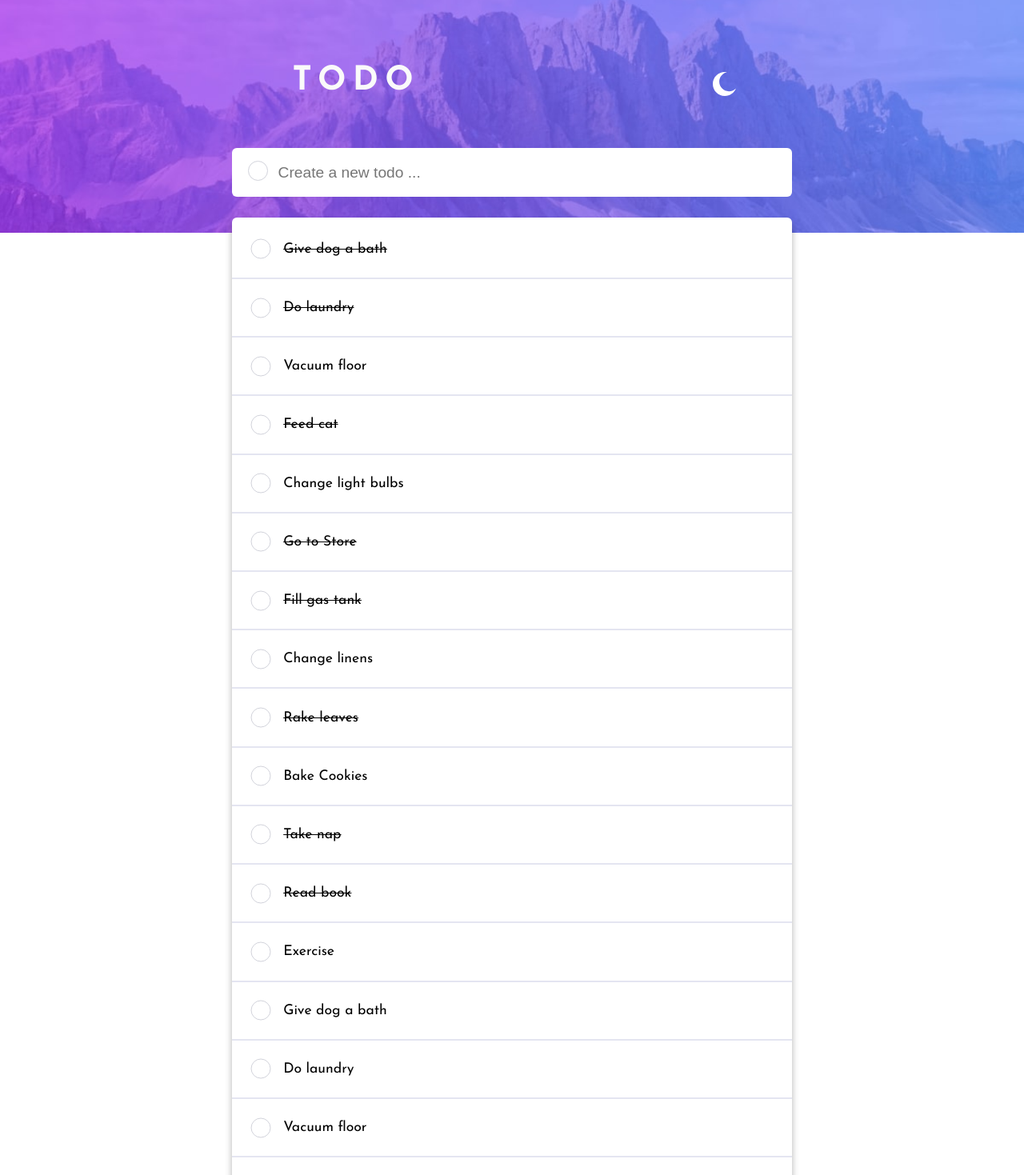
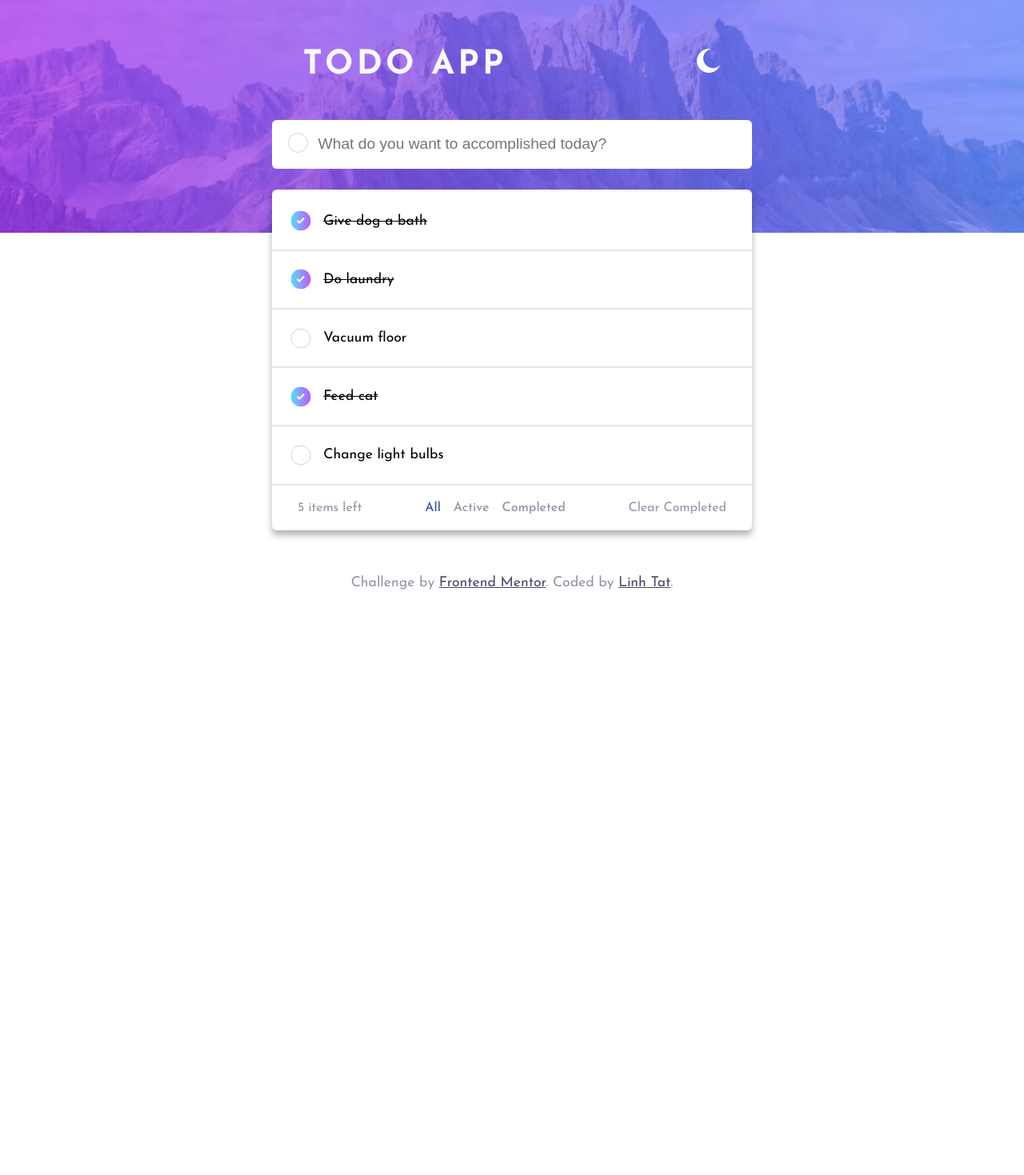
Before and after one commit to linhtat2000/todo-app, a React (Create React App) app: page / in a window 1280 px wide. Shown: the part 29-1498 px from the top of the page at 80% size. After the commit the page ends 800 px from the top, so only its background shows below. Built offline with nearby package versions, Linux system fonts and the light colour scheme.

Commit message:
add delete todo

```diff
--- a/src/App.jsx
+++ b/src/App.jsx
@@ -2,45 +2,56 @@ import React, { useState } from "react";
 
 import moon from "./images/icon-moon.svg";
 import sun from "./images/icon-sun.svg";
-import check from "./images/icon-check.svg";
 import data from "./data.json";
 import TodoList from "./components/TodoList";
+import TodoForm from "./components/todo-item/TodoForm";
 
 import "./app.css";
 
 const App = () => {
-  let todoList = [];
-  const [todo, setTodo] = useState(data);
-
-  const handleEnter = (e) => {
-    if (e.key === "Enter") {
-      addTodo(e.currentTarget.value);
-    }
-  };
-
-  const addTodo = (item) => {
-    todoList.push(item);
-    console.log("entered", todoList);
-    setTodo("");
-  };
-
-  const handleChange = (e) => {
-    setTodo(e.currentTarget.value);
-  };
+  const [todoList, setTodoList] = useState(data);
 
   const handleCheck = (id) => {
-    let mapped = todo.map((task) => {
+    let mapped = todoList.map((task) => {
       return task.id === Number(id)
         ? { ...task, complete: !task.complete }
         : { ...task };
     });
-    setTodo(mapped);
+    setTodoList(mapped);
+  };
+
+  const addTask = (task) => {
+    let newList = [...todoList];
+    newList = [
+      ...newList,
+      {
+        id: todoList.length + 1,
+        task,
+        complete: false,
+      },
+    ];
+    setTodoList(newList);
+  };
+
+  const handleDelete = (index) => {
+    let newList = [...todoList];
+    newList.splice(index, 1);
+    setTodoList([...newList]);
+    todoList.length--;
+    console.log(todoList, index);
+  };
+
+  const handleClearCompletedTask = () => {
+    let filtered = todoList.filter((task) => {
+      return !task.complete;
+    });
+    setTodoList(filtered);
   };
 
   return (
     <div className="app">
       <div className="hero">
-        <h1 className="heading">todo</h1>
+        <h1 className="heading">todo app</h1>
         <img
           src={moon}
           alt="Moon icon, Click to enable dark theme"
@@ -49,35 +60,25 @@ const App = () => {
       </div>
 
       <main className="container">
-        <div className="input-field">
-          {/* <button type="submit"> */}
-          <img
-            src={check}
-            alt="check icon to add todo"
-            className="check-icon input-icon"
-          />
-          {/* </button> */}
-          <input
-            type="text"
-            name="text"
-            className="input"
-            placeholder="Create a new todo ..."
-            onChange={handleChange}
-            onKeyPress={handleEnter}
-          />
-        </div>
+        <TodoForm addTask={addTask} />
         <div className="wrapper">
           <div className="todo-list">
-            <TodoList todoList={todo} handleCheck={handleCheck} />
+            <TodoList
+              todoList={todoList}
+              handleCheck={handleCheck}
+              handleDelete={handleDelete}
+            />
           </div>
           <div className="info">
-            <div className="items-left">5 items left</div>
+            <div className="items-left">{todoList.length} items left</div>
             <div className="filter">
               <p className="active">All</p>
               <p>Active</p>
               <p>Completed</p>
             </div>
-            <div className="clear">Clear Completed</div>
+            <div className="clear" onClick={handleClearCompletedTask}>
+              Clear Completed
+            </div>
           </div>
         </div>
       </main>
--- a/src/app.css
+++ b/src/app.css
@@ -30,7 +30,7 @@
   background-size: cover;
   background-repeat: no-repeat;
   display: flex;
-  justify-content: space-around;
+  justify-content: space-evenly;
   align-items: center;
   padding: 0 8em;
 }
@@ -38,43 +38,20 @@
 .heading {
   font-size: 2.6rem;
   text-transform: uppercase;
-  letter-spacing: 0.2em;
+  letter-spacing: 0.1em;
   color: var(--lt-grey-10-clr);
-  margin-top: -1.4em;
-  margin-left: 1em;
+  margin-top: -2.4em;
 }
 
 .theme-toggle {
   width: 30px;
-  margin-top: -3em;
-  margin-right: 2em;
+  margin-top: -6.2em;
   cursor: pointer;
 }
 
 .container {
-  width: 700px;
-  margin: -6em auto 4em;
-}
-
-.input-field {
-  position: relative;
-}
-
-.check-icon.input-icon {
-  position: absolute;
-  top: 16px;
-  left: 20px;
-  cursor: pointer;
-}
-
-.input {
-  width: 100%;
-  padding: 1em 3em;
-  border-radius: 6px;
-  outline: none;
-  border-style: none;
-  font-size: 1.2rem;
-  color: var(--lt-grey-blue-50-clr);
+  width: 600px;
+  margin: -8em auto 4.5em;
 }
 
 .wrapper {
@@ -91,7 +68,6 @@
 }
 
 .check-icon {
-  /* background: var(--check-bg-clr); */
   border: 1.5px solid var(--lt-grey-blue-30-clr);
   border-radius: 50%;
   display: block;
@@ -99,12 +75,6 @@
   height: 25px;
   object-fit: none;
   cursor: pointer;
-}
-
-.delete-icon {
-  cursor: pointer;
-  object-fit: contain;
-  margin-left: 1.2em;
 }
 
 .info {
@@ -140,7 +110,7 @@
   position: relative;
   left: 0;
   right: 0;
-  bottom: 1em;
+  bottom: 1.25em;
   color: var(--lt-grey-blue-40-clr);
   text-align: center;
 }
--- a/src/components/TodoList.jsx
+++ b/src/components/TodoList.jsx
@@ -1,10 +1,18 @@
 import TodoItem from "./todo-item/TodoItem";
 
-const TodoList = ({ todoList, handleCheck }) => {
+const TodoList = ({ todoList, handleCheck, handleDelete }) => {
   return (
     <ul>
-      {todoList.map((item) => {
-        return <TodoItem key={item.id} todo={item} handleCheck={handleCheck} />;
+      {todoList.map((item, index) => {
+        return (
+          <TodoItem
+            key={item.id}
+            index={index}
+            todo={item}
+            handleCheck={handleCheck}
+            handleDelete={handleDelete}
+          />
+        );
       })}
     </ul>
   );
--- /dev/null
+++ b/src/components/todo-item/TodoForm.jsx
@@ -0,0 +1,41 @@
+import { useState } from "react";
+
+import check from "../../images/icon-check.svg";
+
+import "./todoForm.css";
+
+const TodoForm = ({ addTask }) => {
+  const [input, setInput] = useState("");
+
+  const handleChange = (e) => {
+    setInput(e.currentTarget.value);
+  };
+
+  const handleSubmit = (e) => {
+    e.preventDefault();
+    addTask(input);
+    setInput("");
+  };
+
+  return (
+    <form onSubmit={handleSubmit}>
+      <div className="input-field">
+        <img
+          src={check}
+          alt="check icon to add todo"
+          className="check-icon input-icon"
+          onClick={handleSubmit}
+        />
+        <input
+          type="text"
+          value={input}
+          placeholder="What do you want to accomplished today?"
+          onChange={handleChange}
+          className="input"
+        />
+      </div>
+    </form>
+  );
+};
+
+export default TodoForm;
--- a/src/components/todo-item/TodoItem.jsx
+++ b/src/components/todo-item/TodoItem.jsx
@@ -4,22 +4,35 @@ import cross from "../../images/icon-cross.svg";
 import check from "../../images/icon-check.svg";
 import "./todoItem.css";
 
-const TodoItem = ({ todo, handleCheck }) => {
+const TodoItem = ({ todo, index, handleCheck, handleDelete }) => {
   const handleClick = (e) => {
     e.preventDefault();
     handleCheck(e.currentTarget.nextElementSibling.id);
   };
 
+  const deleteTask = (index) => {
+    handleDelete(index);
+  };
+
   return (
     <div className="todo-item">
       <div className="border-gradient-wrapper" onClick={handleClick}>
-        <img src={check} alt="check icon to add todo" className="check-icon" />
+        <img
+          src={check}
+          alt="check icon to add todo"
+          className={todo.complete ? "check-icon completed" : "check-icon"}
+        />
       </div>
       <li className={todo.complete ? "todo completed" : "todo"} id={todo.id}>
         {todo.task}
       </li>
 
-      {/* <img src={cross} alt="Delete the item icon" className="delete-icon" /> */}
+      <img
+        src={cross}
+        alt="Delete the item icon"
+        className="delete-icon"
+        onClick={() => deleteTask(index)}
+      />
     </div>
   );
 };
--- /dev/null
+++ b/src/components/todo-item/todoForm.css
@@ -0,0 +1,20 @@
+.input-field {
+  position: relative;
+}
+
+.check-icon.input-icon {
+  position: absolute;
+  top: 16px;
+  left: 20px;
+  cursor: pointer;
+}
+
+.input {
+  width: 100%;
+  padding: 1em 3em;
+  border-radius: 6px;
+  outline: none;
+  border-style: none;
+  font-size: 1.2rem;
+  color: var(--lt-grey-blue-50-clr);
+}
--- a/src/components/todo-item/todoItem.css
+++ b/src/components/todo-item/todoItem.css
@@ -4,6 +4,8 @@
   display: flex;
   align-items: center;
   list-style: none;
+  cursor: pointer;
+  position: relative;
 }
 
 .border-gradient-wrapper {
@@ -14,7 +16,7 @@
 }
 
 .border-gradient-wrapper:hover {
-  background: linear-gradient(to right, #57ddff, #c058f3);
+  background: var(--check-bg-clr);
 }
 
 .border-gradient-wrapper .check-icon {
@@ -25,6 +27,11 @@
   background-color: #fff;
 }
 
+.check-icon.completed {
+  background: var(--check-bg-clr);
+  border: none;
+}
+
 .todo {
   margin-left: 0.8em;
 }
@@ -32,3 +39,16 @@
 .todo.completed {
   text-decoration: line-through;
 }
+
+.delete-icon {
+  position: absolute;
+  right: 1.5em;
+  cursor: pointer;
+  object-fit: contain;
+  margin-left: 2em;
+  display: none;
+}
+
+.todo-item:hover .delete-icon {
+  display: block;
+}
--- a/src/data.json
+++ b/src/data.json
@@ -23,80 +23,5 @@
     "id": 5,
     "task": "Change light bulbs",
     "complete": false
-  },
-  {
-    "id": 6,
-    "task": "Go to Store",
-    "complete": true
-  },
-  {
-    "id": 7,
-    "task": "Fill gas tank",
-    "complete": true
-  },
-  {
-    "id": 8,
-    "task": "Change linens",
-    "complete": false
-  },
-  {
-    "id": 9,
-    "task": "Rake leaves",
-    "complete": true
-  },
-  {
-    "id": 10,
-    "task": "Bake Cookies",
-    "complete": false
-  },
-  {
-    "id": 11,
-    "task": "Take nap",
-    "complete": true
-  },
-  {
-    "id": 12,
-    "task": "Read book",
-    "complete": true
-  },
-  {
-    "id": 13,
-    "task": "Exercise",
-    "complete": false
-  },
-  {
-    "id": 14,
-    "task": "Give dog a bath",
-    "complete": false
-  },
-  {
-    "id": 15,
-    "task": "Do laundry",
-    "complete": false
-  },
-  {
-    "id": 16,
-    "task": "Vacuum floor",
-    "complete": false
-  },
-  {
-    "id": 17,
-    "task": "Feed cat",
-    "complete": true
-  },
-  {
-    "id": 18,
-    "task": "Change light bulbs",
-    "complete": false
-  },
-  {
-    "id": 19,
-    "task": "Go to Store",
-    "complete": false
-  },
-  {
-    "id": 20,
-    "task": "Fill gas tank",
-    "complete": false
   }
 ]
```
